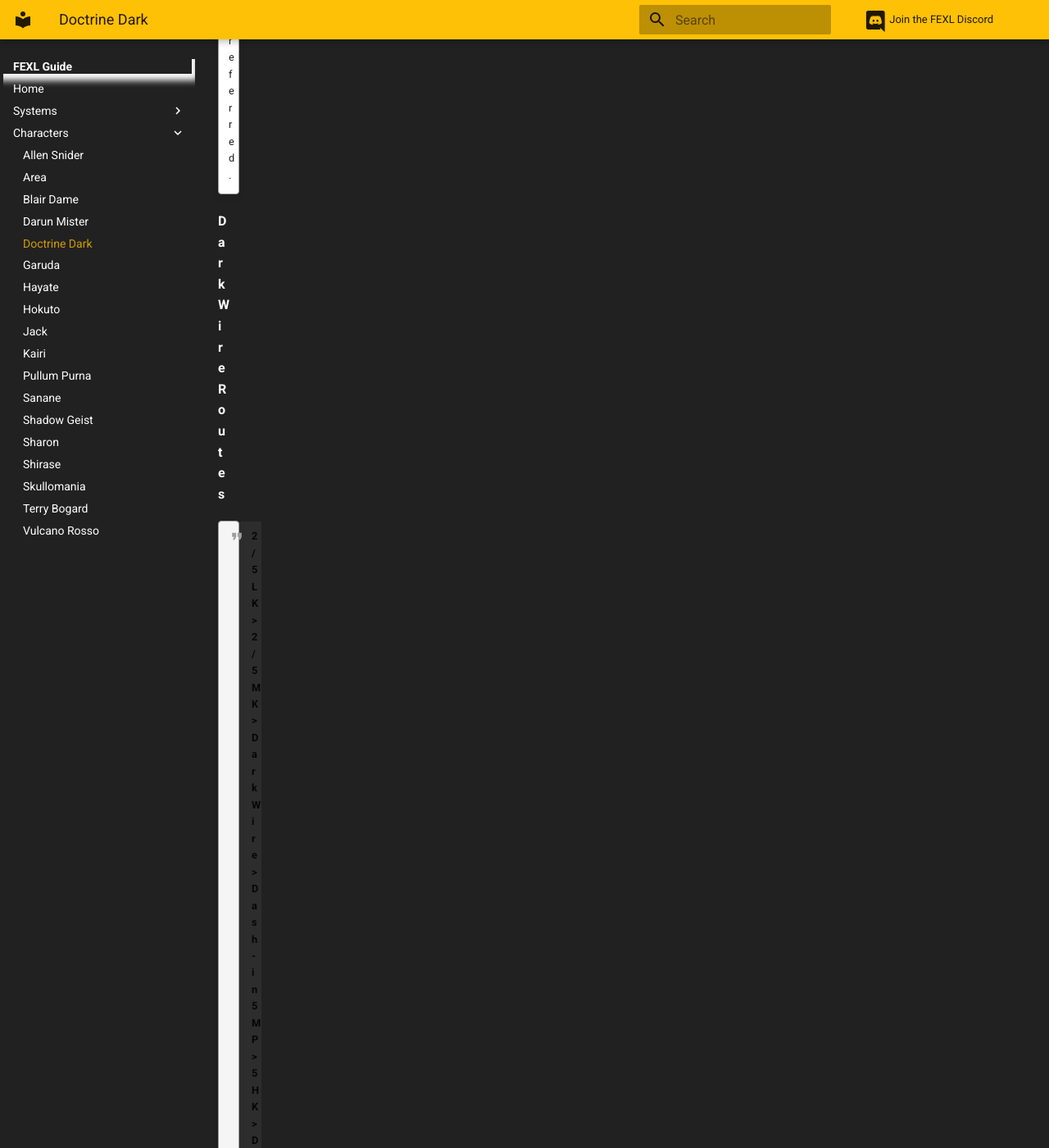
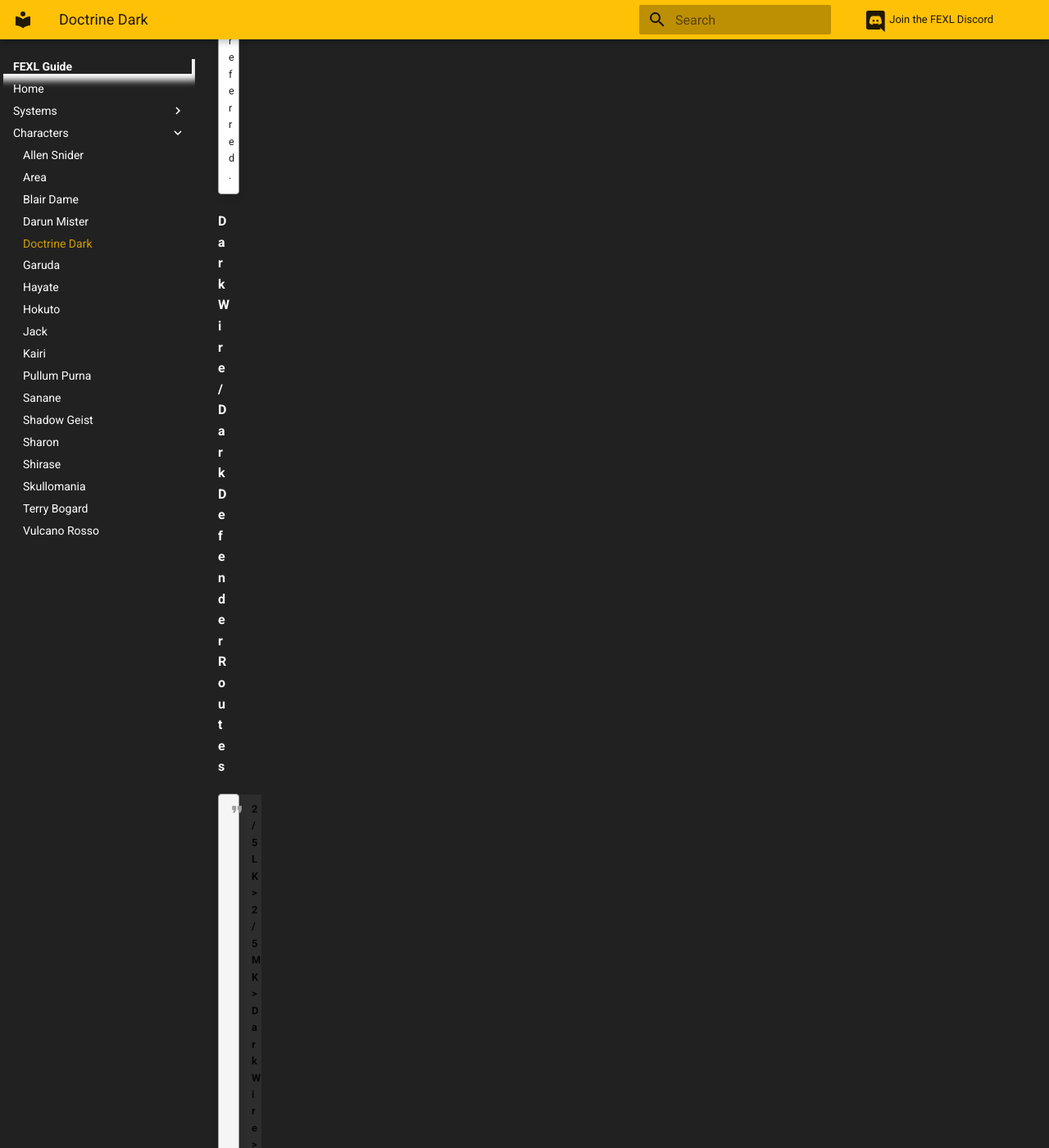
Before and after one commit to fabricioanciaes/fexlguide, an MkDocs documentation site: the page built from docs/characters/doctrine-dark.md, in a window 1280 px wide and 1400 px high, scrolled down 266066 px. Shown: the whole window at 82% size. Built offline with MkDocs 1.6.1 and Material for MkDocs 9.7.7, drawn with Linux system fonts in a browser that asks for light colours; a script that is not in the unit is left out.

Commit message:
Update Characters “doctrine-dark”

```diff
--- a/docs/characters/doctrine-dark.md
+++ b/docs/characters/doctrine-dark.md
@@ -498,7 +498,7 @@
 !!! quote "2/5LK > 2/5MK > (2HP) > 4MK > Dark Shackle"
     The 2HP can be added if you're dashing in, otherwise it'll likely drop. A decent combo if you're catching the opponent grounded but generally getting into a Dark Wire Combo is preferred.
 
-#### Dark Wire Routes
+#### Dark Wire/Dark Defender Routes
 
 !!! quote "2/5LK > 2/5MK > Dark Wire > Dash-in 5MP > 5HK > Dark Knife"
    The main bread and butter combo for D.Dark. You have to dash in with the 5MP as otherwise when you cancel into `Dark Knife`, the opponent will be too far away.
```
